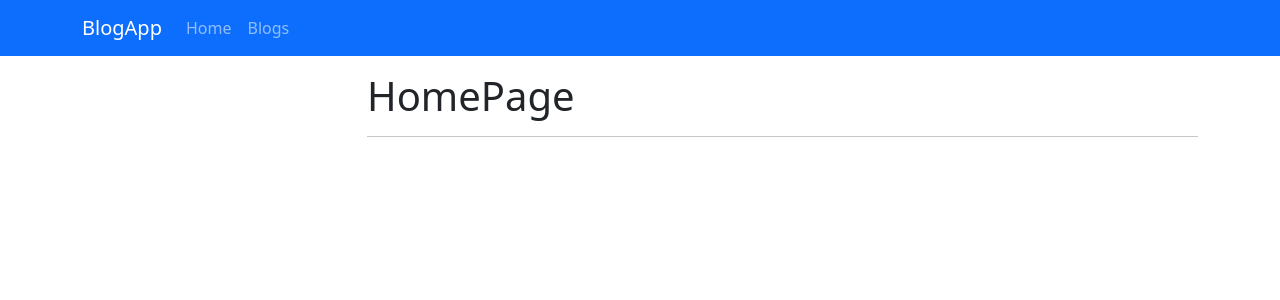
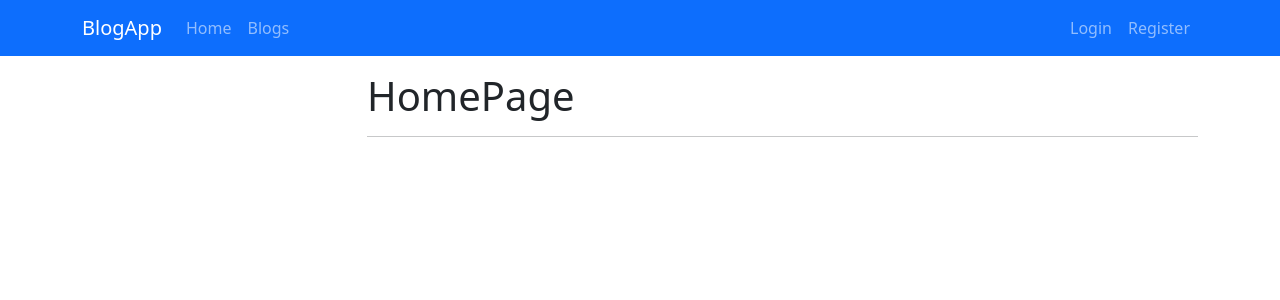
Before and after one commit to aabdullahgungor/Blog-App-Django, a Django app: page / in a window 1280 px wide. Shown: the top 300 px of the page. Run offline with Django 3.2, Linux system fonts and the light colour scheme; data that the repository does not hold is empty; some libraries are stand-ins or nearby versions.

Commit message:
Authenticated Added

```diff
--- a/templates/partials/_navbar.html
+++ b/templates/partials/_navbar.html
@@ -9,5 +9,22 @@
           <a class="nav-link" href="{% url 'blogs' %}">Blogs</a>
         </li>
       </ul>
+      <ul class="navbar-nav ms-auto">
+        {% if user.is_authenticated %}
+          <li class="nav-item">
+            <a class="nav-link" href="">Logout</a>
+          </li>
+          <li class="nav-item">
+            <a class="nav-link" href="">Welcome</a>
+          </li>
+        {% else %}
+          <li class="nav-item">
+            <a class="nav-link" href="">Login</a>
+          </li>
+          <li class="nav-item">
+            <a class="nav-link" href="">Register</a>
+          </li>
+        {% endif %}
+      </ul>
     </div>
   </nav>
```
